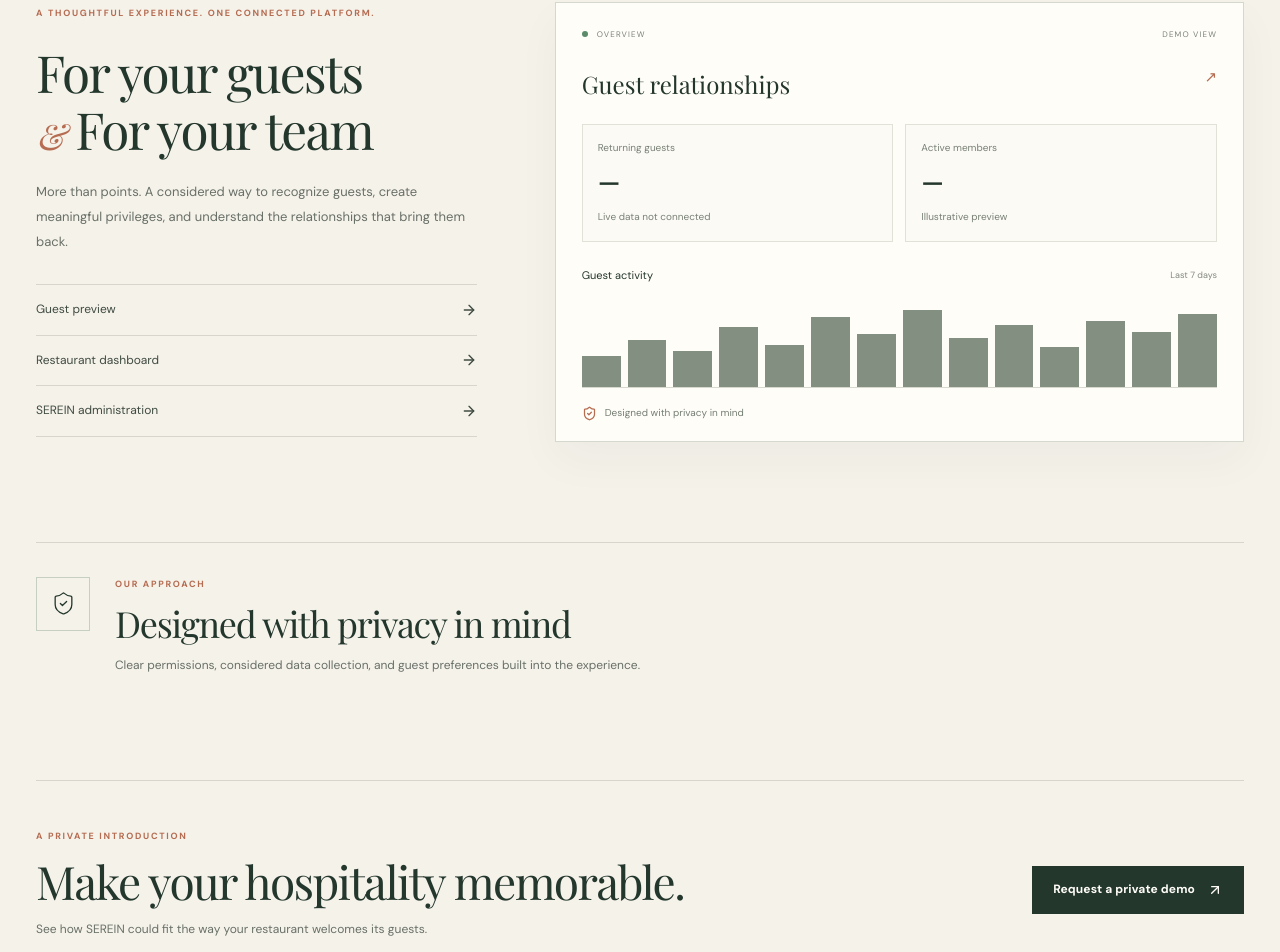
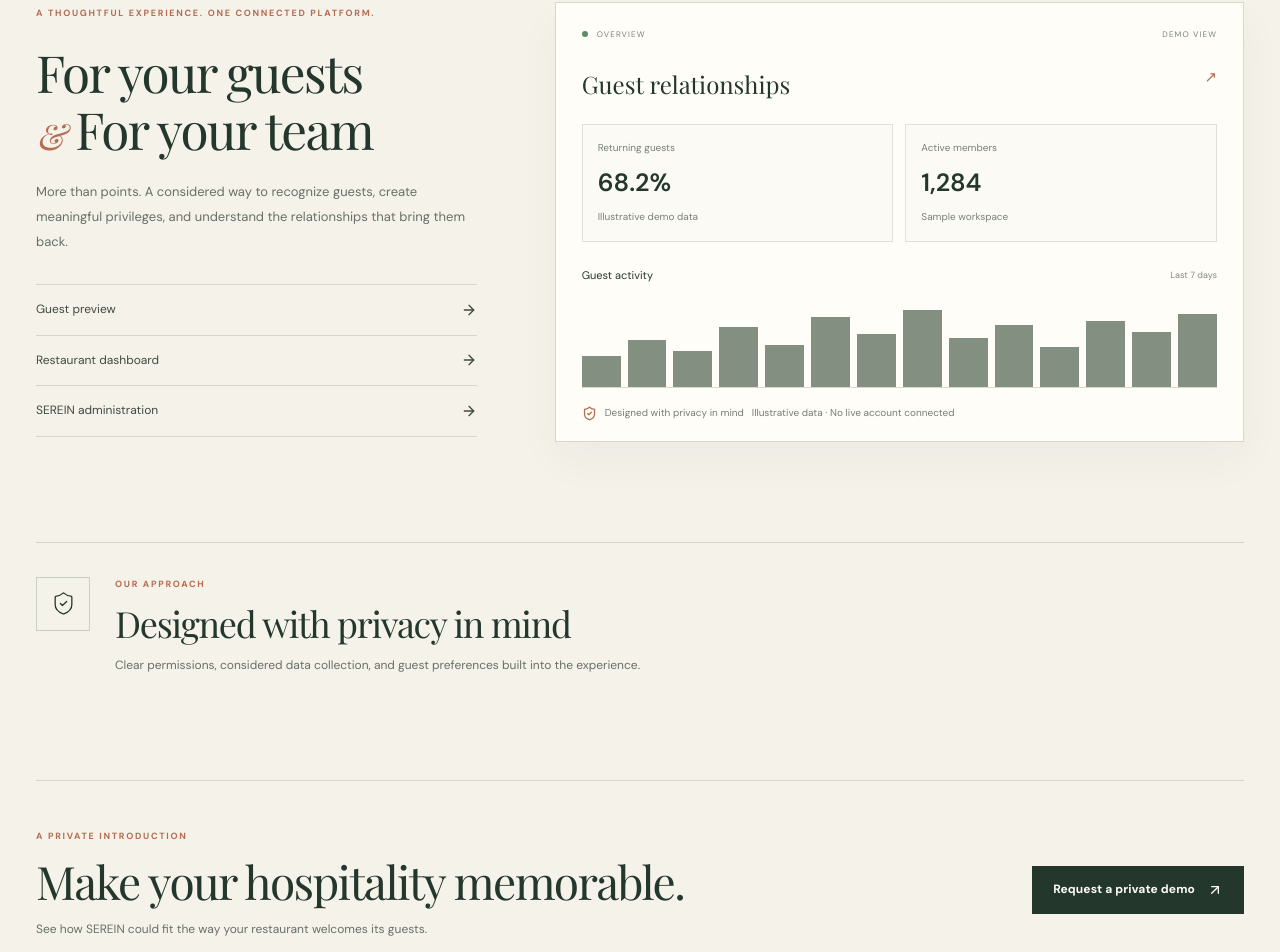
Before and after one commit to chatgratuitement0-jpg/-SEREIN, a Next.js app: page /en in a window 1280 px wide. Shown: the part 1458-2410 px from the top of the page. Built offline with nearby package versions, Linux system fonts and the light colour scheme.

Commit message:
Make the SEREIN product preview more concrete

```diff
--- a/components/marketing.tsx
+++ b/components/marketing.tsx
@@ -178,10 +178,10 @@ export default function MarketingPage({ locale }: { locale: Locale }) {
         <div className="dashboard-preview">
           <div className="preview-header"><div><span className="preview-dot" /> <span>OVERVIEW</span></div><span>DEMO VIEW</span></div>
           <div className="preview-title">Guest relationships <span>↗</span></div>
-          <div className="preview-metrics"><div><small>Returning guests</small><strong>—</strong><span>Live data not connected</span></div><div><small>Active members</small><strong>—</strong><span>Illustrative preview</span></div></div>
+          <div className="preview-metrics"><div><small>Returning guests</small><strong>68.2%</strong><span>Illustrative demo data</span></div><div><small>Active members</small><strong>1,284</strong><span>Sample workspace</span></div></div>
           <div className="chart-title">Guest activity <span>Last 7 days</span></div>
           <div className="chart-bars">{[38,58,45,74,52,87,65,95,61,77,49,82,68,90].map((h,i)=><span key={i} style={{height:`${h}%`}} />)}</div>
-          <div className="preview-foot"><ShieldCheck size={15} /> {t.privacy}</div>
+          <div className="preview-foot"><ShieldCheck size={15} /> {t.privacy}<span className="preview-disclaimer">Illustrative data · No live account connected</span></div>
         </div>
       </section>
 
```
